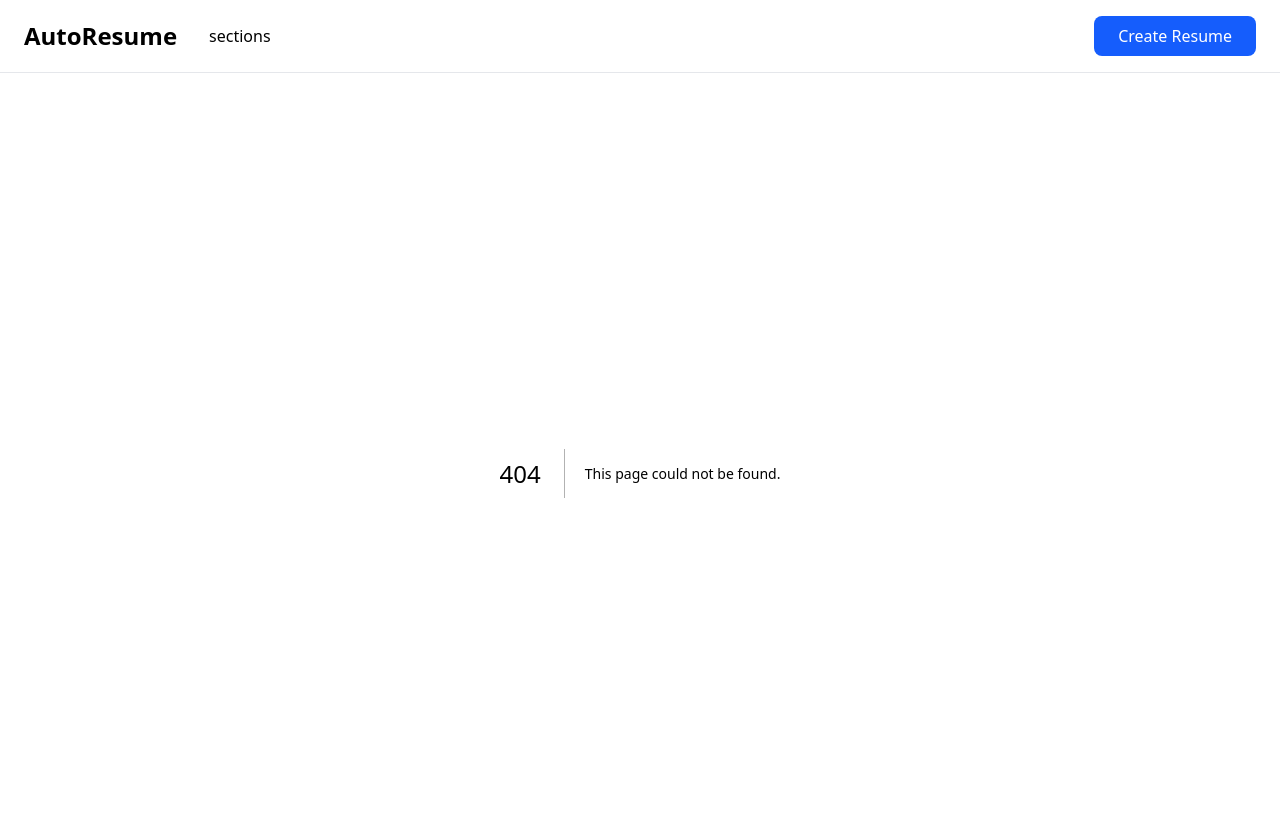
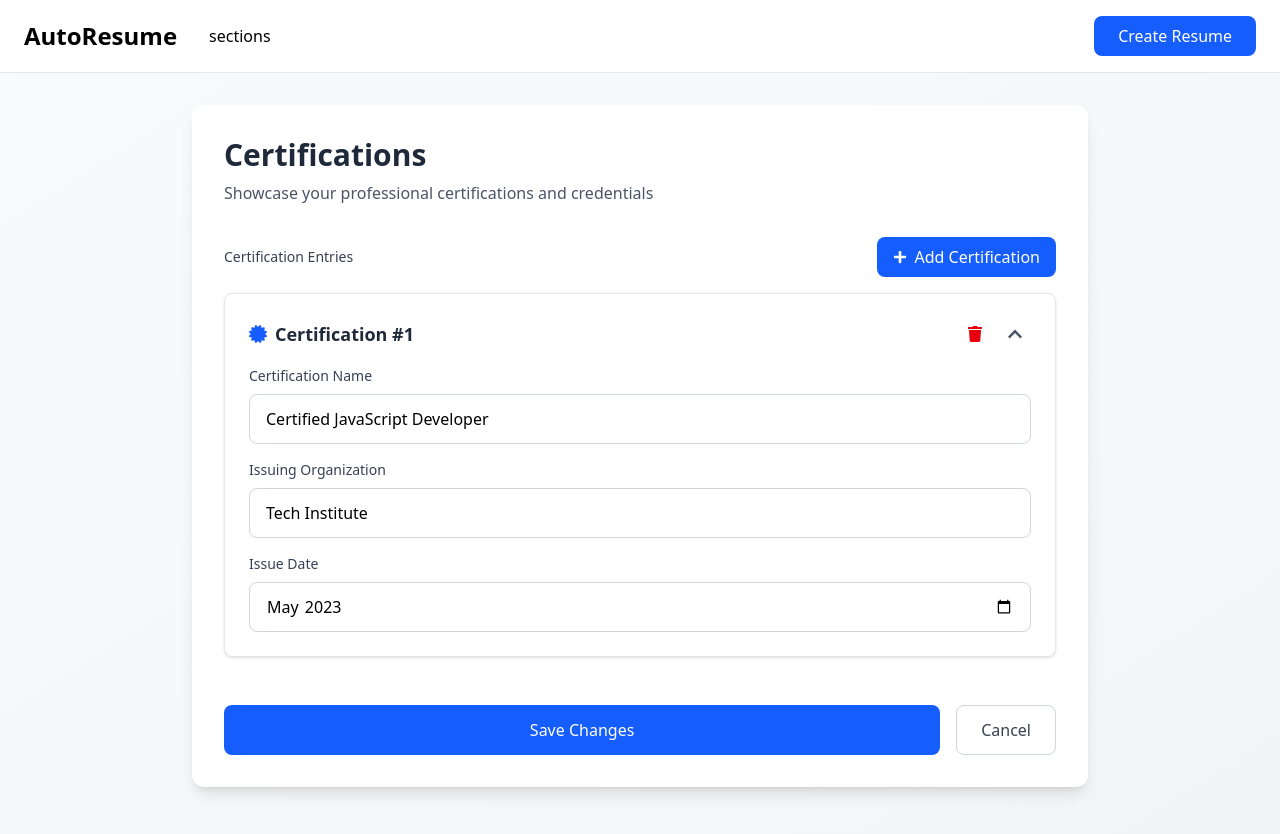
Before and after one commit to bouajilaProg/auto-resume, a Next.js app: page /sections/certifications in a window 1280 px wide. Before the commit this address had no page. Shown: the top 834 px of the page. Built offline with nearby package versions, Linux system fonts and the light colour scheme.

Commit message:
feat(certification): complete ui for certification

```diff
--- /dev/null
+++ b/app/sections/certifications/components/CertificationForm.tsx
@@ -0,0 +1,124 @@
+import { Certification } from "@/types/resumeTypes";
+import { useState } from "react";
+import { FaChevronDown, FaChevronUp, FaCertificate, FaTrash } from "react-icons/fa";
+
+export default function CertificationForm({ certification, index, updateCertification, removeCertification }: {
+  certification: Certification;
+  index: number;
+  updateCertification: (id: number, field: keyof Certification, value: string) => void;
+  removeCertification: (id: number) => void;
+}) {
+  const [isOpen, setIsOpen] = useState(true);
+
+  const handleFieldChange = (field: keyof Certification) => (
+    e: React.ChangeEvent<HTMLInputElement>
+  ) => {
+    updateCertification(certification.id, field, e.target.value);
+  };
+
+  if (!isOpen) {
+    return (
+      <div className="border border-gray-200 rounded-lg p-6 space-y-4 bg-white shadow-sm">
+        <div className="flex items-center justify-between mb-4">
+          <h3 className="text-lg font-semibold text-gray-800 flex items-center gap-2">
+            <FaCertificate className="text-blue-600" />
+            Certification #{index + 1}
+          </h3>
+          <div className="flex items-center gap-2">
+            <button
+              onClick={() => removeCertification(certification.id)}
+              className="p-2 text-red-600 hover:bg-red-50 rounded-lg transition"
+              aria-label="Delete certification entry"
+            >
+              <FaTrash />
+            </button>
+            <button
+              onClick={() => setIsOpen(true)}
+              className="p-2 text-gray-600 hover:bg-gray-100 rounded-lg transition"
+              aria-label="Expand certification entry"
+            >
+              <FaChevronDown />
+            </button>
+          </div>
+        </div>
+        {/* details part */}
+        <div>
+          <p className="text-gray-700"><span className="font-semibold">Name:</span> {certification.name}</p>
+          <p className="text-gray-700"><span className="font-semibold">Organization:</span> {certification.issuingOrganization}</p>
+          <p className="text-gray-700"><span className="font-semibold">Issue Date:</span> {certification.issueDate}</p>
+        </div>
+      </div>
+    );
+  }
+
+  return (
+    <div className="border border-gray-200 rounded-lg p-6 space-y-4 bg-white shadow-sm">
+      <div className="flex items-center justify-between mb-4">
+        <h3 className="text-lg font-semibold text-gray-800 flex items-center gap-2">
+          <FaCertificate className="text-blue-600" />
+          Certification #{index + 1}
+        </h3>
+        <div className="flex items-center gap-2">
+          <button
+            onClick={() => removeCertification(certification.id)}
+            className="p-2 text-red-600 hover:bg-red-50 rounded-lg transition"
+            aria-label="Delete certification entry"
+          >
+            <FaTrash />
+          </button>
+          <button
+            onClick={() => setIsOpen(false)}
+            className="p-2 text-gray-600 hover:bg-gray-100 rounded-lg transition"
+            aria-label="Collapse certification entry"
+          >
+            <FaChevronUp />
+          </button>
+        </div>
+      </div>
+
+      {/* Certification Name */}
+      <div>
+        <label htmlFor={`name-${certification.id}`} className="block text-sm font-medium text-gray-700 mb-2">
+          Certification Name
+        </label>
+        <input
+          id={`name-${certification.id}`}
+          type="text"
+          value={certification.name}
+          onChange={handleFieldChange('name')}
+          className="w-full px-4 py-3 border border-gray-300 rounded-lg focus:ring-2 focus:ring-blue-600 focus:border-transparent outline-none transition"
+          placeholder="e.g., Certified JavaScript Developer"
+        />
+      </div>
+
+      {/* Issuing Organization */}
+      <div>
+        <label htmlFor={`organization-${certification.id}`} className="block text-sm font-medium text-gray-700 mb-2">
+          Issuing Organization
+        </label>
+        <input
+          id={`organization-${certification.id}`}
+          type="text"
+          value={certification.issuingOrganization}
+          onChange={handleFieldChange('issuingOrganization')}
+          className="w-full px-4 py-3 border border-gray-300 rounded-lg focus:ring-2 focus:ring-blue-600 focus:border-transparent outline-none transition"
+          placeholder="e.g., Tech Institute"
+        />
+      </div>
+
+      {/* Issue Date */}
+      <div>
+        <label htmlFor={`issueDate-${certification.id}`} className="block text-sm font-medium text-gray-700 mb-2">
+          Issue Date
+        </label>
+        <input
+          id={`issueDate-${certification.id}`}
+          type="month"
+          value={certification.issueDate}
+          onChange={handleFieldChange('issueDate')}
+          className="w-full px-4 py-3 border border-gray-300 rounded-lg focus:ring-2 focus:ring-blue-600 focus:border-transparent outline-none transition"
+        />
+      </div>
+    </div>
+  );
+}
--- /dev/null
+++ b/app/sections/certifications/page.tsx
@@ -0,0 +1,106 @@
+"use client"
+import { mockResumeData } from '@/db/mock-data';
+import { useState } from 'react';
+import { FaPlus, FaCertificate } from 'react-icons/fa';
+import Link from 'next/link';
+import { Certification } from '@/types/resumeTypes';
+import CertificationForm from './components/CertificationForm';
+
+export default function CertificationsPage() {
+  const [certifications, setCertifications] = useState<Certification[]>(mockResumeData.certifications ?? []);
+
+  const addCertification = () => {
+    const newId = certifications.length > 0 ? Math.max(...certifications.map(c => c.id)) + 1 : 1;
+    setCertifications([...certifications, {
+      id: newId,
+      name: "",
+      issuingOrganization: "",
+      issueDate: ""
+    }]);
+  };
+
+  const removeCertification = (id: number) => {
+    setCertifications(certifications.filter(c => c.id !== id));
+  };
+
+  const updateCertification = (id: number, field: keyof Certification, value: string) => {
+    setCertifications(certifications.map(c =>
+      c.id === id ? { ...c, [field]: value } : c
+    ));
+  };
+
+  const handleSave = () => {
+    console.log("Saved Certifications Data:", certifications);
+    alert("Changes saved! Check console for data.");
+  };
+
+  return (
+    <div className="min-h-screen bg-gradient-to-br from-gray-50 to-gray-100 p-8">
+      <div className="max-w-4xl mx-auto">
+        <div className="bg-white rounded-xl shadow-lg p-8">
+          <div className="mb-8">
+            <h1 className="text-3xl font-bold text-gray-800 mb-2">Certifications</h1>
+            <p className="text-gray-600">Showcase your professional certifications and credentials</p>
+          </div>
+
+          <div className="space-y-6">
+            <div className="flex items-center justify-between mb-4">
+              <label className="block text-sm font-medium text-gray-700">
+                Certification Entries
+              </label>
+              <button
+                onClick={addCertification}
+                className="flex items-center gap-2 px-4 py-2 bg-blue-600 text-white rounded-lg hover:bg-blue-700 transition"
+              >
+                <FaPlus size={14} />
+                Add Certification
+              </button>
+            </div>
+
+            {certifications.length === 0 ? (
+              <div className="border-2 border-dashed border-gray-300 rounded-lg p-8 text-center">
+                <FaCertificate className="mx-auto text-gray-400 text-4xl mb-3" />
+                <p className="text-gray-500 mb-4">No certifications added yet</p>
+                <button
+                  onClick={addCertification}
+                  className="inline-flex items-center gap-2 px-4 py-2 bg-blue-600 text-white rounded-lg hover:bg-blue-700 transition"
+                >
+                  <FaPlus size={14} />
+                  Add Your First Certification
+                </button>
+              </div>
+            ) : (
+              <div className="space-y-6">
+                {certifications.map((certification, index) => (
+                  <CertificationForm
+                    key={certification.id}
+                    certification={certification}
+                    index={index}
+                    updateCertification={updateCertification}
+                    removeCertification={removeCertification}
+                  />
+                ))}
+              </div>
+            )}
+
+            {/* Action Buttons */}
+            <div className="flex gap-4 pt-6">
+              <button
+                onClick={handleSave}
+                className="flex-1 px-6 py-3 bg-blue-600 text-white rounded-lg hover:bg-blue-700 transition font-medium"
+              >
+                Save Changes
+              </button>
+              <Link
+                href="/sections"
+                className="px-6 py-3 border border-gray-300 text-gray-700 rounded-lg hover:bg-gray-50 transition font-medium"
+              >
+                Cancel
+              </Link>
+            </div>
+          </div>
+        </div>
+      </div>
+    </div>
+  );
+}
```
